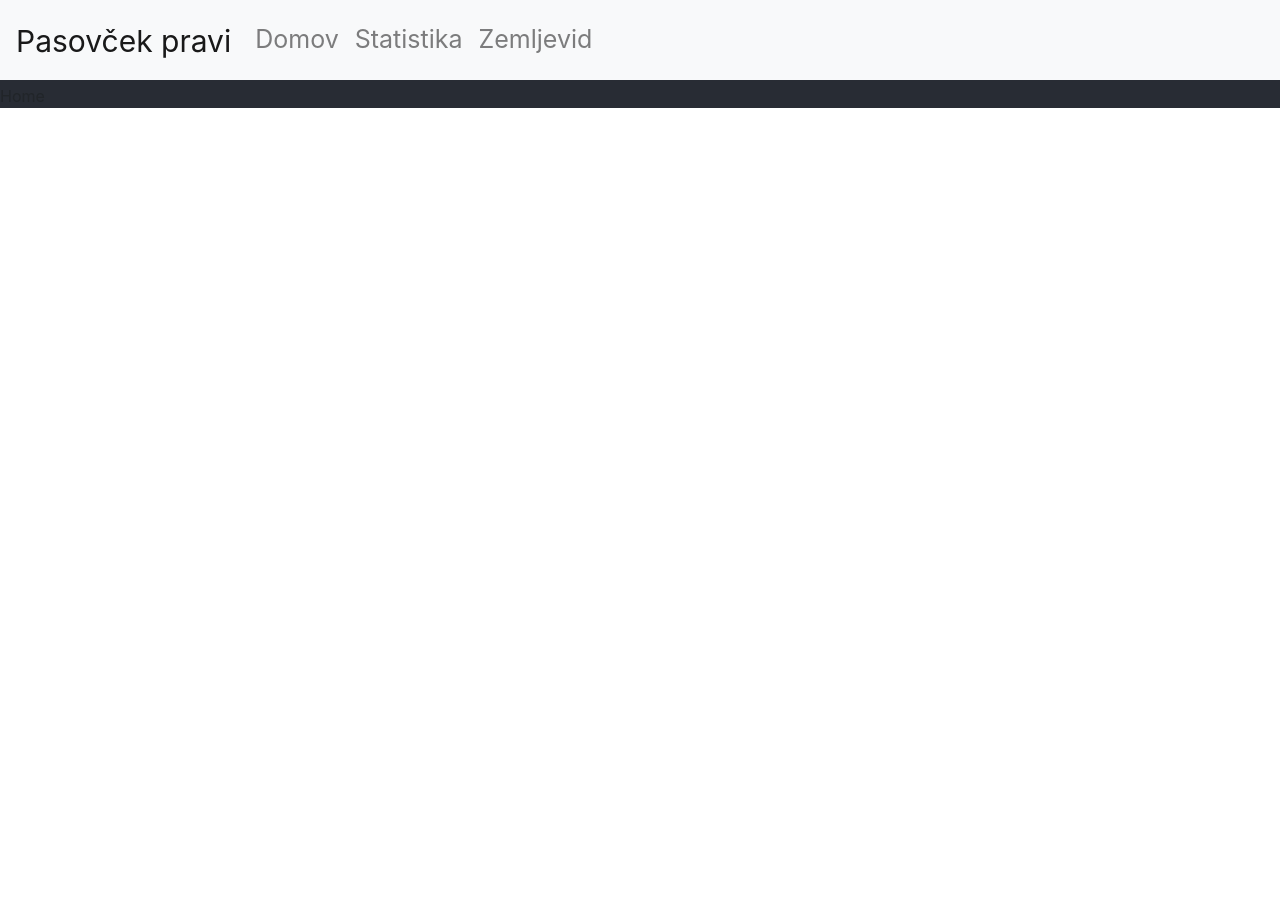
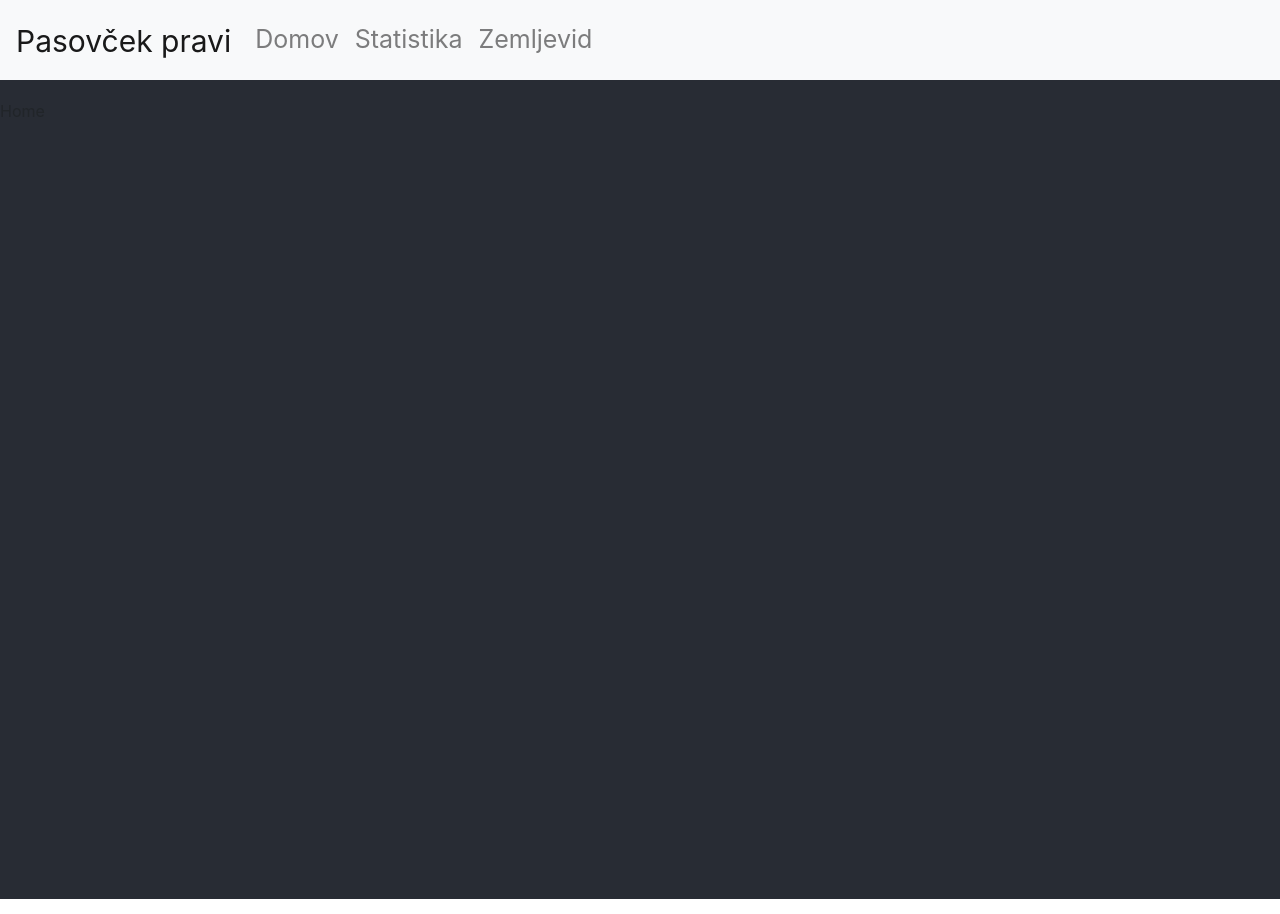
Before and after one commit to LukaAvbreht/dragonhack_AFLabs_frontend, a React (Create React App) app: page / in a window 1280 px wide. Before the commit the page ends 800 px from the top, so only its background shows below. Built offline with nearby package versions, Linux system fonts and the light colour scheme.

Commit message:
updated app styling

```diff
--- a/src/App.css
+++ b/src/App.css
@@ -27,15 +27,17 @@
 .App-body{
   background-color: #282c34;
   display: flex;
-  /*flex-direction: column;*/
-  /*align-items: center;*/
-  /*justify-content: center;*/
-  /*font-size: calc(10px + 2vmin);*/
-  /*color: white;*/
+  margin-top: 15px;
+  margin-bottom: 15px;
+  height: 100vh;
 }
 
 .App-link {
   color: #61dafb;
+}
+
+.appstyle {
+  background-color: #282c34;
 }
 
 @keyframes App-logo-spin {
--- a/src/App.js
+++ b/src/App.js
@@ -10,7 +10,7 @@ import AFNavbar from "./Components/AFNavbar";
 
 function App() {
   return (
-    <div className="App">
+    <div className="App appstyle">
       <header className="App-header">
           <AFNavbar />
       </header>
```
